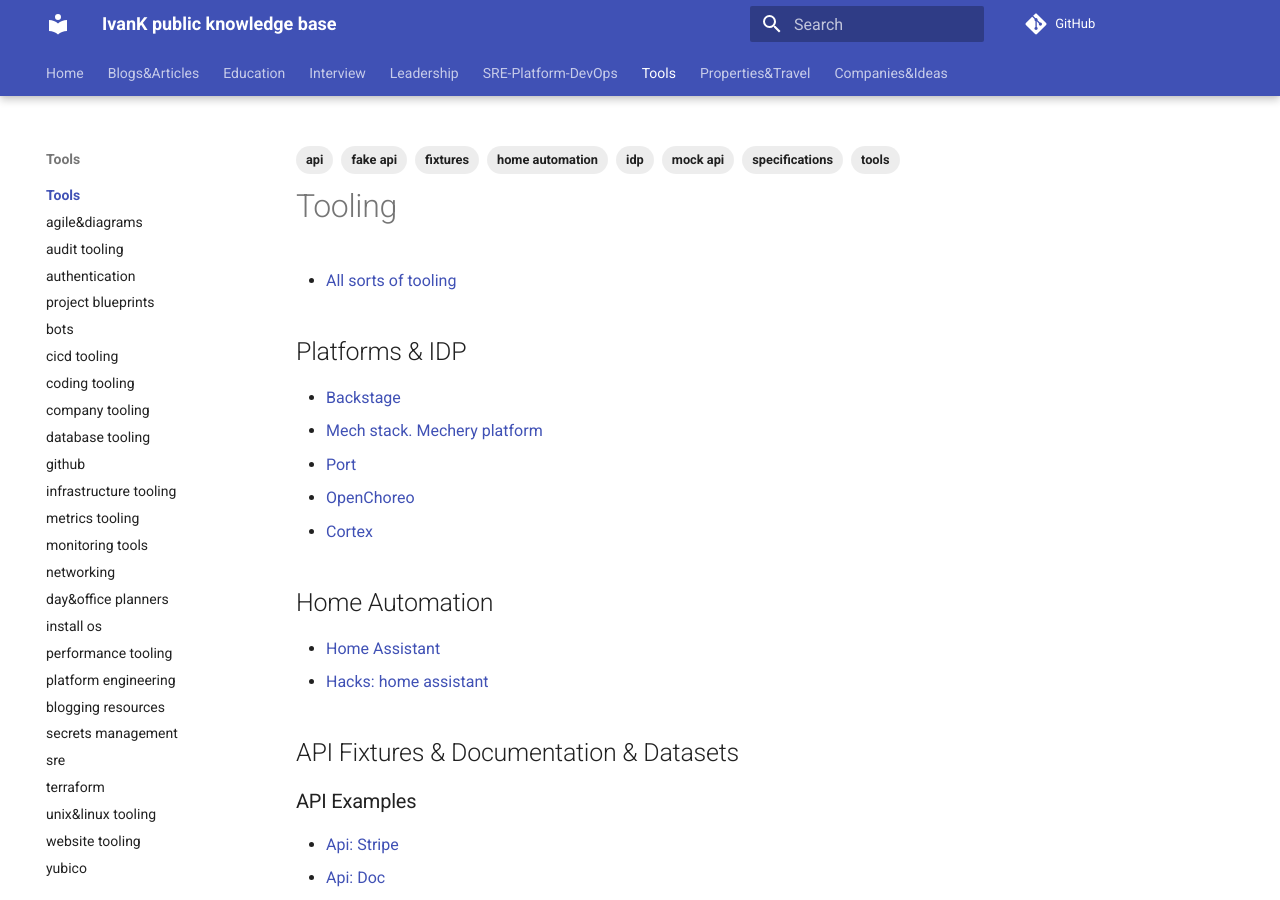
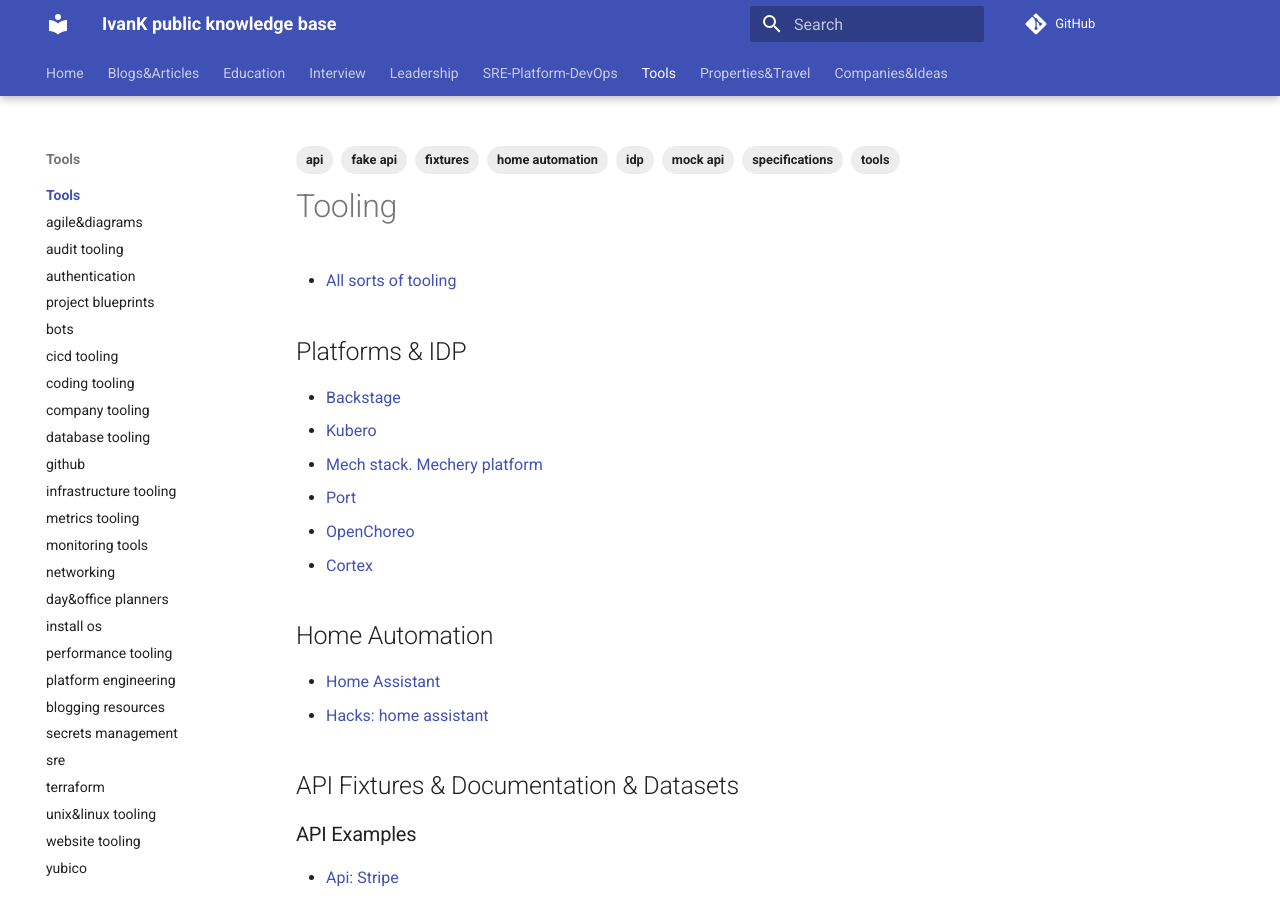
Before and after one commit to ivankatliarchuk/knowledge-base, an MkDocs documentation site: the page built from docs/tools/index.md, in a window 1280 px wide and 900 px high. Built offline with MkDocs 1.6.1 and Material for MkDocs 9.7.7, drawn with Linux system fonts in a browser that asks for light colours; comment, search, counter and statistics services are not loaded.

Commit message:
added kubero - backstage alternative
Signed-off-by: ivan katliarchuk <ivan.katliarchuk@gmail.com>

```diff
--- a/docs/tools/index.md
+++ b/docs/tools/index.md
@@ -11,6 +11,7 @@
 ## Platforms & IDP
 
 - [Backstage](https://backstage.io/)
+- [Kubero](https://github.com/kubero-dev/kubero)
 - [Mech stack. Mechery platform](https://docs.meshery.io/)
 - [Port](https://www.getport.io/)
 - [OpenChoreo](https://github.com/openchoreo/openchoreo)
```
